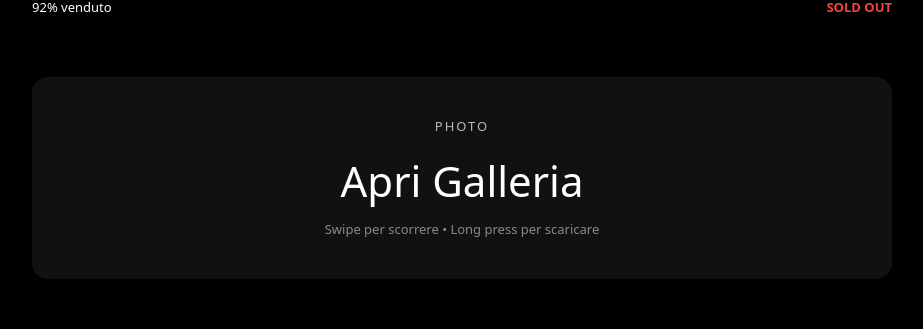
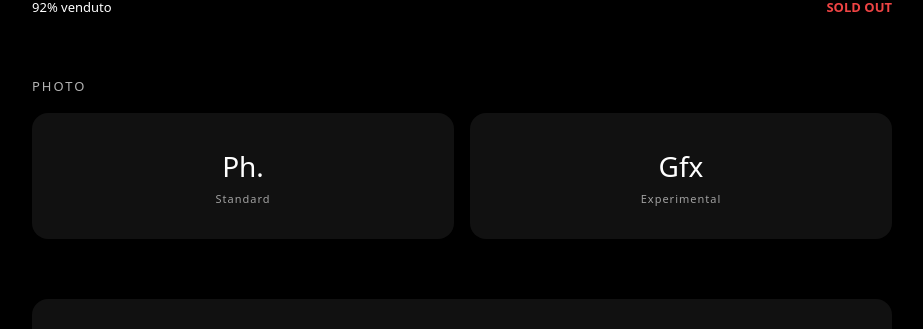
Before and after one commit to sergioalejandroxxxv-ops/arrebatao, a Next.js app: page / in a window 1280 px wide. Both pictures are taken after a click on the element "Sabato 30 Maggio 2026". Shown: the part 976-1305 px from the top of the page, without its empty margins (178-1101 px from the left). Built offline with nearby package versions, Linux system fonts and the light colour scheme.

Commit message:
Fix desktop clicks + Add dual photo galleries (Standard + Experimental) with Ph./Gfx options

```diff
--- a/app/page.tsx
+++ b/app/page.tsx
@@ -8,29 +8,69 @@ export default function Home() {
   const [showPhotoGallery, setShowPhotoGallery] = useState(false);
   const [currentPhotoIndex, setCurrentPhotoIndex] = useState(0);
   const [showInfoModal, setShowInfoModal] = useState(false);
+  const [selectedPhotoType, setSelectedPhotoType] = useState<'standard' | 'experimental'>('standard');
   const touchStartX = useRef<number | null>(null);
 
   const navItems = ["Events", "Venue", "Corporate", "Hotel", "Reserve", "Faqs"];
   const footerItems = ["PRIVACY", "TERMS", "ACCESSIBILITY", "COOKIE SETTINGS", "COOKIE PREFERENCES"];
 
   const events = [
-    { id: 0, flyer: "event-01.jpeg", date: "Sabato 30 Maggio 2026", soldPercentage: 92, photos: ["https://picsum.photos/id/1015/800/1200", "https://picsum.photos/id/102/800/1200", "https://picsum.photos/id/1033/800/1200"] },
-    { id: 1, flyer: "event-02.jpeg", date: "Sabato 06 Giugno 2026", soldPercentage: 45, photos: ["https://picsum.photos/id/104/800/1200", "https://picsum.photos/id/106/800/1200", "https://picsum.photos/id/1074/800/1200"] },
-    { id: 2, flyer: "event-03.jpeg", date: "Sabato 13 Giugno 2026", soldPercentage: 78, photos: ["https://picsum.photos/id/1080/800/1200", "https://picsum.photos/id/1083/800/1200", "https://picsum.photos/id/1018/800/1200"] },
-    { id: 3, flyer: "event-04.jpeg", date: "Sabato 20 Giugno 2026", soldPercentage: 100, photos: ["https://picsum.photos/id/160/800/1200", "https://picsum.photos/id/201/800/1200", "https://picsum.photos/id/251/800/1200"] },
-    { id: 4, flyer: "event-05.jpeg", date: "Sabato 27 Giugno 2026", soldPercentage: 33, photos: ["https://picsum.photos/id/292/800/1200", "https://picsum.photos/id/312/800/1200", "https://picsum.photos/id/1016/800/1200"] },
-    { id: 5, flyer: "event-06.jpeg", date: "Sabato 04 Luglio 2026", soldPercentage: 65, photos: ["https://picsum.photos/id/1036/800/1200", "https://picsum.photos/id/1040/800/1200", "https://picsum.photos/id/1060/800/1200"] },
-    { id: 6, flyer: "event-07.jpeg", date: "Sabato 11 Luglio 2026", soldPercentage: 88, photos: ["https://picsum.photos/id/107/800/1200", "https://picsum.photos/id/108/800/1200", "https://picsum.photos/id/133/800/1200"] },
-    { id: 7, flyer: "event-08.jpeg", date: "Sabato 18 Luglio 2026", soldPercentage: 12, photos: ["https://picsum.photos/id/180/800/1200", "https://picsum.photos/id/201/800/1200", "https://picsum.photos/id/251/800/1200"] },
-    { id: 8, flyer: "event-09.jpeg", date: "Sabato 25 Luglio 2026", soldPercentage: 55, photos: ["https://picsum.photos/id/292/800/1200", "https://picsum.photos/id/312/800/1200", "https://picsum.photos/id/1016/800/1200"] },
+    {
+      id: 0, flyer: "event-01.jpeg", date: "Sabato 30 Maggio 2026", soldPercentage: 92,
+      photosStandard: ["https://picsum.photos/id/1015/800/1200", "https://picsum.photos/id/102/800/1200", "https://picsum.photos/id/1033/800/1200"],
+      photosExperimental: ["https://picsum.photos/id/160/800/1200", "https://picsum.photos/id/201/800/1200", "https://picsum.photos/id/251/800/1200"]
+    },
+    {
+      id: 1, flyer: "event-02.jpeg", date: "Sabato 06 Giugno 2026", soldPercentage: 45,
+      photosStandard: ["https://picsum.photos/id/104/800/1200", "https://picsum.photos/id/106/800/1200", "https://picsum.photos/id/1074/800/1200"],
+      photosExperimental: ["https://picsum.photos/id/180/800/1200", "https://picsum.photos/id/292/800/1200", "https://picsum.photos/id/312/800/1200"]
+    },
+    {
+      id: 2, flyer: "event-03.jpeg", date: "Sabato 13 Giugno 2026", soldPercentage: 78,
+      photosStandard: ["https://picsum.photos/id/1080/800/1200", "https://picsum.photos/id/1083/800/1200", "https://picsum.photos/id/1018/800/1200"],
+      photosExperimental: ["https://picsum.photos/id/133/800/1200", "https://picsum.photos/id/160/800/1200", "https://picsum.photos/id/201/800/1200"]
+    },
+    {
+      id: 3, flyer: "event-04.jpeg", date: "Sabato 20 Giugno 2026", soldPercentage: 100,
+      photosStandard: ["https://picsum.photos/id/160/800/1200", "https://picsum.photos/id/201/800/1200", "https://picsum.photos/id/251/800/1200"],
+      photosExperimental: ["https://picsum.photos/id/292/800/1200", "https://picsum.photos/id/312/800/1200", "https://picsum.photos/id/1016/800/1200"]
+    },
+    {
+      id: 4, flyer: "event-05.jpeg", date: "Sabato 27 Giugno 2026", soldPercentage: 33,
+      photosStandard: ["https://picsum.photos/id/292/800/1200", "https://picsum.photos/id/312/800/1200", "https://picsum.photos/id/1016/800/1200"],
+      photosExperimental: ["https://picsum.photos/id/133/800/1200", "https://picsum.photos/id/180/800/1200", "https://picsum.photos/id/251/800/1200"]
+    },
+    {
+      id: 5, flyer: "event-06.jpeg", date: "Sabato 04 Luglio 2026", soldPercentage: 65,
+      photosStandard: ["https://picsum.photos/id/1036/800/1200", "https://picsum.photos/id/1040/800/1200", "https://picsum.photos/id/1060/800/1200"],
+      photosExperimental: ["https://picsum.photos/id/160/800/1200", "https://picsum.photos/id/201/800/1200", "https://picsum.photos/id/292/800/1200"]
+    },
+    {
+      id: 6, flyer: "event-07.jpeg", date: "Sabato 11 Luglio 2026", soldPercentage: 88,
+      photosStandard: ["https://picsum.photos/id/107/800/1200", "https://picsum.photos/id/108/800/1200", "https://picsum.photos/id/133/800/1200"],
+      photosExperimental: ["https://picsum.photos/id/180/800/1200", "https://picsum.photos/id/251/800/1200", "https://picsum.photos/id/312/800/1200"]
+    },
+    {
+      id: 7, flyer: "event-08.jpeg", date: "Sabato 18 Luglio 2026", soldPercentage: 12,
+      photosStandard: ["https://picsum.photos/id/180/800/1200", "https://picsum.photos/id/201/800/1200", "https://picsum.photos/id/251/800/1200"],
+      photosExperimental: ["https://picsum.photos/id/292/800/1200", "https://picsum.photos/id/312/800/1200", "https://picsum.photos/id/1016/800/1200"]
+    },
+    {
+      id: 8, flyer: "event-09.jpeg", date: "Sabato 25 Luglio 2026", soldPercentage: 55,
+      photosStandard: ["https://picsum.photos/id/292/800/1200", "https://picsum.photos/id/312/800/1200", "https://picsum.photos/id/1016/800/1200"],
+      photosExperimental: ["https://picsum.photos/id/133/800/1200", "https://picsum.photos/id/160/800/1200", "https://picsum.photos/id/180/800/1200"]
+    },
   ];
 
   const selectedEvent = selectedIndex !== null ? events[selectedIndex] : null;
+  const currentPhotos = selectedEvent
+    ? (selectedPhotoType === 'standard' ? selectedEvent.photosStandard : selectedEvent.photosExperimental)
+    : [];
 
-  const next = useCallback(() => { /* ... same as before */ }, []);
-  const prev = useCallback(() => { /* ... same as before */ }, []);
+  const nextPhoto = () => setCurrentPhotoIndex((prev) => (prev + 1) % currentPhotos.length);
+  const prevPhoto = () => setCurrentPhotoIndex((prev) => (prev - 1 + currentPhotos.length) % currentPhotos.length);
 
-  // ESC + body lock for modals
+  // ESC + body lock
   useEffect(() => {
     if (!selectedIndex && !activeSection && !showPhotoGallery && !showInfoModal) return;
 
@@ -41,10 +81,8 @@ export default function Home() {
         else if (selectedIndex !== null) setSelectedIndex(null);
         else setActiveSection(null);
       }
-      if (showPhotoGallery) {
-        if (e.key === "ArrowRight") setCurrentPhotoIndex((prev) => (prev + 1) % (selectedEvent?.photos.length || 1));
-        if (e.key === "ArrowLeft") setCurrentPhotoIndex((prev) => (prev - 1 + (selectedEvent?.photos.length || 1)) % (selectedEvent?.photos.length || 1));
-      }
+      if (showPhotoGallery && e.key === "ArrowRight") nextPhoto();
+      if (showPhotoGallery && e.key === "ArrowLeft") prevPhoto();
     };
 
     document.body.style.overflow = "hidden";
@@ -53,7 +91,7 @@ export default function Home() {
       window.removeEventListener("keydown", handleKeyDown);
       document.body.style.overflow = "visible";
     };
-  }, [selectedIndex, activeSection, showPhotoGallery, showInfoModal, selectedEvent]);
+  }, [selectedIndex, activeSection, showPhotoGallery, showInfoModal]);
 
   const downloadImage = (src: string, filename: string) => {
     const link = document.createElement("a");
@@ -64,21 +102,23 @@ export default function Home() {
     document.body.removeChild(link);
   };
 
-  // ==================== RENDER ====================
-
   return (
     <main style={{ background: "black", color: "white", minHeight: "100vh", overflowX: "hidden", fontFamily: "system-ui, -apple-system, sans-serif" }}>
 
       {/* NAV */}
-      <div style={{ position: "fixed", top: "20px", right: "20px", zIndex: 1000, display: "flex", gap: "18px", fontSize: "12px", letterSpacing: "2px", textTransform: "uppercase", fontWeight: 300, overflowX: "auto", scrollbarWidth: "none" }}>
+      <div style={{ position: "fixed", top: "20px", right: "20px", zIndex: 1000, display: "flex", gap: "18px", fontSize: "12px", letterSpacing: "2px", textTransform: "uppercase", fontWeight: 300 }}>
         {navItems.map((item) => (
-          <button key={item} onClick={() => setActiveSection(item)} style={{ cursor: "pointer", opacity: 0.8, background: "none", border: "none", color: "inherit", font: "inherit", padding: 0, flexShrink: 0, whiteSpace: "nowrap" }}>
+          <button
+            key={item}
+            onClick={() => setActiveSection(item)}
+            style={{ cursor: "pointer", opacity: 0.8, background: "none", border: "none", color: "inherit", font: "inherit", padding: 0, flexShrink: 0, whiteSpace: "nowrap" }}
+          >
             {item}
           </button>
         ))}
       </div>
 
-      {/* HERO (unchanged) */}
+      {/* HERO */}
       <section style={{ position: "relative", height: "100vh", overflow: "hidden" }}>
         <video autoPlay muted loop playsInline preload="metadata" aria-hidden="true" style={{ position: "absolute", width: "100%", height: "100%", objectFit: "cover" }}>
           <source src="/video.mp4" type="video/mp4" />
@@ -120,50 +160,50 @@ export default function Home() {
       <footer style={{ padding: "40px 20px", borderTop: "1px solid rgba(255,255,255,0.1)", fontSize: "11px", opacity: 0.6, textAlign: "center", letterSpacing: "1px" }}>
         © 2026 ARREBATAO Nightclub - All Rights Reserved.{" "}
         {footerItems.map((item, i) => (
-          <span key={i} onClick={() => setActiveSection(item)} style={{ cursor: "pointer" }}>
+          <button
+            key={i}
+            onClick={() => setActiveSection(item)}
+            style={{ background: "none", border: "none", color: "inherit", cursor: "pointer", font: "inherit", padding: 0 }}
+          >
             {item}{i < footerItems.length - 1 ? " • " : ""}
-          </span>
+          </button>
         ))}
       </footer>
 
-      {/* ==================== SEZIONE NERA GENERICA (Nav + Footer) ==================== */}
+      {/* SEZIONE NERA (Nav + Footer) */}
       {activeSection && (
         <div style={{ position: "fixed", inset: 0, background: "black", zIndex: 2000, overflowY: "auto" }}>
           <div style={{ padding: "40px 20px", maxWidth: "800px", margin: "0 auto" }}>
-            {/* Header */}
             <div style={{ textAlign: "center", marginBottom: "40px" }}>
               <div style={{ fontSize: "14px", letterSpacing: "3px", opacity: 0.6 }}>ARREBATAO</div>
             </div>
 
             <div style={{ display: "flex", justifyContent: "space-between", alignItems: "flex-start", marginBottom: "30px" }}>
-              <div>
-                <div style={{ fontSize: "42px", fontWeight: 200, letterSpacing: "2px" }}>{activeSection}</div>
-              </div>
-              <button onClick={() => setActiveSection(null)} style={{ fontSize: "28px", background: "none", border: "none", color: "white", cursor: "pointer" }}>×</button>
+              <div style={{ fontSize: "42px", fontWeight: 200, letterSpacing: "2px" }}>{activeSection}</div>
+              <button onClick={() => setActiveSection(null)} style={{ fontSize: "32px", background: "none", border: "none", color: "white", cursor: "pointer" }}>×</button>
             </div>
 
-            {/* Sub navigation */}
             <div style={{ display: "flex", flexWrap: "wrap", gap: "12px", marginBottom: "60px", opacity: 0.7, fontSize: "13px", letterSpacing: "1px" }}>
               {[...navItems, ...footerItems].filter(item => item !== activeSection).map((item, i) => (
-                <span key={i} onClick={() => setActiveSection(item)} style={{ cursor: "pointer" }}>{item}</span>
+                <button key={i} onClick={() => setActiveSection(item)} style={{ background: "none", border: "none", color: "inherit", cursor: "pointer", font: "inherit", padding: 0 }}>
+                  {item}
+                </button>
               ))}
             </div>
 
-            {/* Contenuto placeholder */}
             <div style={{ fontSize: "18px", lineHeight: "1.6", opacity: 0.85 }}>
               <p>Sezione <strong>{activeSection}</strong> in arrivo.</p>
-              <p style={{ marginTop: "20px", opacity: 0.6 }}>Contenuti esclusivi, foto, informazioni e prenotazioni saranno disponibili a breve.</p>
+              <p style={{ marginTop: "20px", opacity: 0.6 }}>Contenuti esclusivi, foto e informazioni saranno disponibili a breve.</p>
             </div>
           </div>
         </div>
       )}
 
-      {/* ==================== EVENT DETAIL VIEW ==================== */}
+      {/* EVENT DETAIL VIEW */}
       {selectedEvent && (
         <div style={{ position: "fixed", inset: 0, background: "black", zIndex: 2000, overflowY: "auto" }}>
           <div style={{ maxWidth: "900px", margin: "0 auto", padding: "40px 20px" }}>
 
-            {/* Header */}
             <div style={{ display: "flex", justifyContent: "space-between", alignItems: "center", marginBottom: "40px" }}>
               <div>
                 <div style={{ fontSize: "14px", letterSpacing: "3px", opacity: 0.6 }}>ARREBATAO</div>
@@ -175,13 +215,7 @@ export default function Home() {
             {/* TICKETING */}
             <div style={{ marginBottom: "60px" }}>
               <div style={{ fontSize: "13px", letterSpacing: "2px", marginBottom: "12px", opacity: 0.7 }}>TICKETING</div>
-              <div style={{
-                height: "12px",
-                background: "#222",
-                borderRadius: "9999px",
-                overflow: "hidden",
-                position: "relative"
-              }}>
+              <div style={{ height: "12px", background: "#222", borderRadius: "9999px", overflow: "hidden" }}>
                 <div style={{
                   height: "100%",
                   width: `${selectedEvent.soldPercentage}%`,
@@ -196,33 +230,35 @@ export default function Home() {
               </div>
             </div>
 
-            {/* PHOTO */}
-            <div
-              onClick={() => { setCurrentPhotoIndex(0); setShowPhotoGallery(true); }}
-              style={{
-                marginBottom: "60px",
-                background: "#111",
-                padding: "40px 20px",
-                borderRadius: "16px",
-                textAlign: "center",
-                cursor: "pointer"
-              }}
-            >
-              <div style={{ fontSize: "13px", letterSpacing: "2px", marginBottom: "12px", opacity: 0.7 }}>PHOTO</div>
-              <div style={{ fontSize: "42px", fontWeight: 200 }}>Apri Galleria</div>
-              <div style={{ fontSize: "13px", opacity: 0.5, marginTop: "8px" }}>Swipe per scorrere • Long press per scaricare</div>
+            {/* PHOTO - DUE OPZIONI */}
+            <div style={{ marginBottom: "60px" }}>
+              <div style={{ fontSize: "13px", letterSpacing: "2px", marginBottom: "16px", opacity: 0.7 }}>PHOTO</div>
+
+              <div style={{ display: "flex", gap: "16px" }}>
+                {/* Ph. Standard */}
+                <div
+                  onClick={() => { setSelectedPhotoType('standard'); setCurrentPhotoIndex(0); setShowPhotoGallery(true); }}
+                  style={{ flex: 1, background: "#111", padding: "32px 20px", borderRadius: "16px", textAlign: "center", cursor: "pointer" }}
+                >
+                  <div style={{ fontSize: "28px", fontWeight: 200 }}>Ph.</div>
+                  <div style={{ fontSize: "11px", opacity: 0.6, marginTop: "4px", letterSpacing: "1px" }}>Standard</div>
+                </div>
+
+                {/* Gfx Experimental */}
+                <div
+                  onClick={() => { setSelectedPhotoType('experimental'); setCurrentPhotoIndex(0); setShowPhotoGallery(true); }}
+                  style={{ flex: 1, background: "#111", padding: "32px 20px", borderRadius: "16px", textAlign: "center", cursor: "pointer" }}
+                >
+                  <div style={{ fontSize: "28px", fontWeight: 200 }}>Gfx</div>
+                  <div style={{ fontSize: "11px", opacity: 0.6, marginTop: "4px", letterSpacing: "1px" }}>Experimental</div>
+                </div>
+              </div>
             </div>
 
             {/* INFO */}
             <div
               onClick={() => setShowInfoModal(true)}
-              style={{
-                background: "#111",
-                padding: "40px 20px",
-                borderRadius: "16px",
-                textAlign: "center",
-                cursor: "pointer"
-              }}
+              style={{ background: "#111", padding: "40px 20px", borderRadius: "16px", textAlign: "center", cursor: "pointer" }}
             >
               <div style={{ fontSize: "13px", letterSpacing: "2px", marginBottom: "12px", opacity: 0.7 }}>INFO</div>
               <div style={{ fontSize: "42px", fontWeight: 200 }}>Contatta l’organizzazione</div>
@@ -239,22 +275,22 @@ export default function Home() {
           onTouchEnd={(e) => {
             if (!touchStartX.current) return;
             const diff = e.changedTouches[0].clientX - touchStartX.current;
-            if (diff > 60) setCurrentPhotoIndex((prev) => (prev - 1 + selectedEvent.photos.length) % selectedEvent.photos.length);
-            if (diff < -60) setCurrentPhotoIndex((prev) => (prev + 1) % selectedEvent.photos.length);
+            if (diff > 60) prevPhoto();
+            if (diff < -60) nextPhoto();
             touchStartX.current = null;
           }}
         >
           <button onClick={() => setShowPhotoGallery(false)} style={{ position: "absolute", top: "30px", right: "30px", fontSize: "32px", background: "none", border: "none", color: "white", zIndex: 10 }}>×</button>
 
           <img
-            src={selectedEvent.photos[currentPhotoIndex]}
+            src={currentPhotos[currentPhotoIndex]}
             alt="Event photo"
-            onContextMenu={(e) => { e.preventDefault(); downloadImage(selectedEvent.photos[currentPhotoIndex], `ARREBATAO-${selectedEvent.date}-photo.jpg`); }}
+            onContextMenu={(e) => { e.preventDefault(); downloadImage(currentPhotos[currentPhotoIndex], `ARREBATAO-${selectedEvent.date}-${selectedPhotoType}.jpg`); }}
             style={{ maxWidth: "92%", maxHeight: "85%", objectFit: "contain", borderRadius: "12px" }}
           />
 
           <div style={{ position: "absolute", bottom: "40px", fontSize: "13px", opacity: 0.6 }}>
-            {currentPhotoIndex + 1} / {selectedEvent.photos.length} • Swipe o usa le frecce
+            {currentPhotoIndex + 1} / {currentPhotos.length} • {selectedPhotoType === 'standard' ? 'Standard' : 'Experimental'}
           </div>
         </div>
       )}
@@ -264,14 +300,8 @@ export default function Home() {
         <div onClick={() => setShowInfoModal(false)} style={{ position: "fixed", inset: 0, background: "rgba(0,0,0,0.85)", zIndex: 4000, display: "flex", alignItems: "center", justifyContent: "center" }}>
           <div onClick={(e) => e.stopPropagation()} style={{ background: "#111", padding: "50px 40px", borderRadius: "20px", width: "90%", maxWidth: "380px", textAlign: "center" }}>
             <div style={{ fontSize: "22px", marginBottom: "30px", fontWeight: 200 }}>Come vuoi contattarci?</div>
-
-            <a href="mailto:info@arrebatao.com" style={{ display: "block", padding: "18px", background: "#222", borderRadius: "12px", marginBottom: "12px", color: "white", textDecoration: "none" }}>
-              ✉️ E-mail
-            </a>
-
-            <a href="https://wa.me/393331234567" target="_blank" style={{ display: "block", padding: "18px", background: "#222", borderRadius: "12px", color: "white", textDecoration: "none" }}>
-              💬 WhatsApp
-            </a>
+            <a href="mailto:info@arrebatao.com" style={{ display: "block", padding: "18px", background: "#222", borderRadius: "12px", marginBottom: "12px", color: "white", textDecoration: "none" }}>✉️ E-mail</a>
+            <a href="https://wa.me/393331234567" target="_blank" style={{ display: "block", padding: "18px", background: "#222", borderRadius: "12px", color: "white", textDecoration: "none" }}>💬 WhatsApp</a>
           </div>
         </div>
       )}
```
